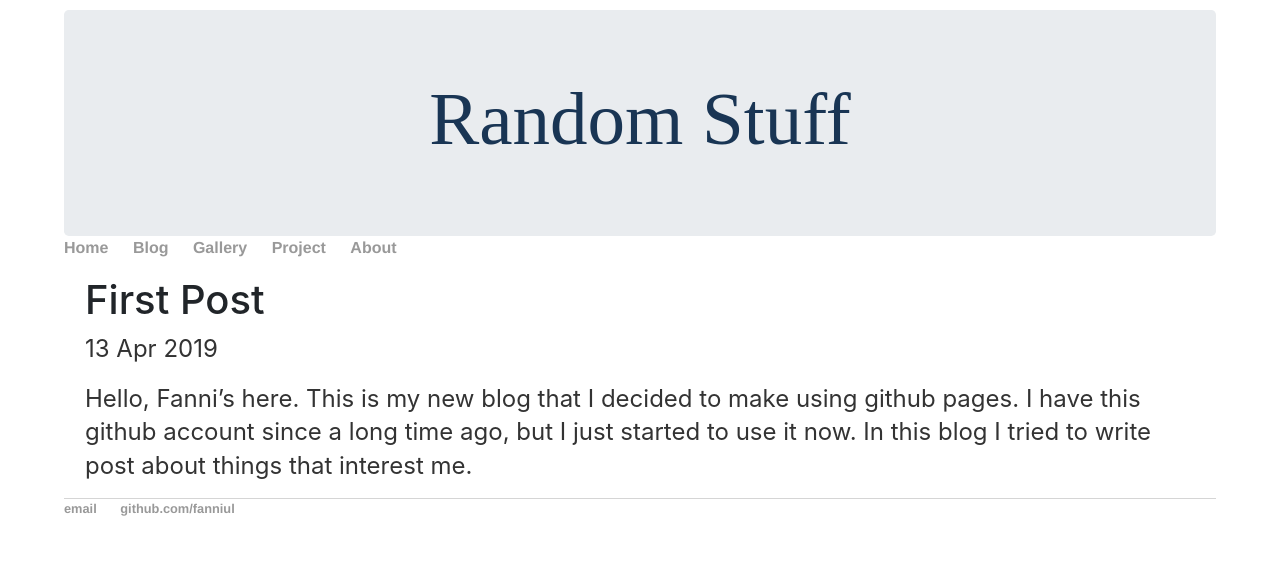
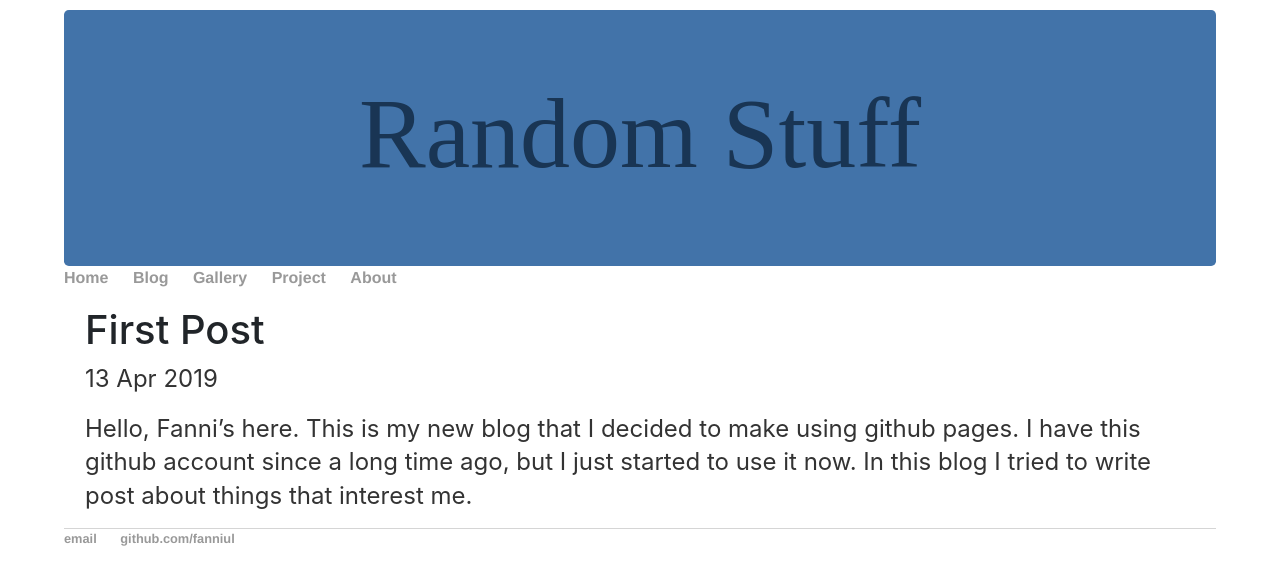
Before and after one commit to fanniul/fanniul.github.io, a Jekyll site: the page built from _posts/2019-04-13-first-post.md, in a window 1280 px wide. Shown: the top 585 px of the page. Built offline with Jekyll 4.4.1, drawn with Linux system fonts in a browser that asks for light colours; some web fonts are replaced.

Commit message:
Update default.html

```diff
--- a/_layouts/default.html
+++ b/_layouts/default.html
@@ -19,8 +19,8 @@
 
 		<body>
 			<!-- Header -->
-			<div class="jumbotron text-center" style="margin-bottom:0;">
-			  <h1 style="font-family: Sophia;font-size: 75px;color:#193554;" >Random Stuff</h1>
+			<div class="jumbotron text-center bg-blue" style="margin-bottom:0;">
+			  <h1 style="font-family: Sophia;font-size: 100px;color:#193554;" >Random Stuff</h1>
 			</div>
 			<nav>
 	    		<ul>
```
